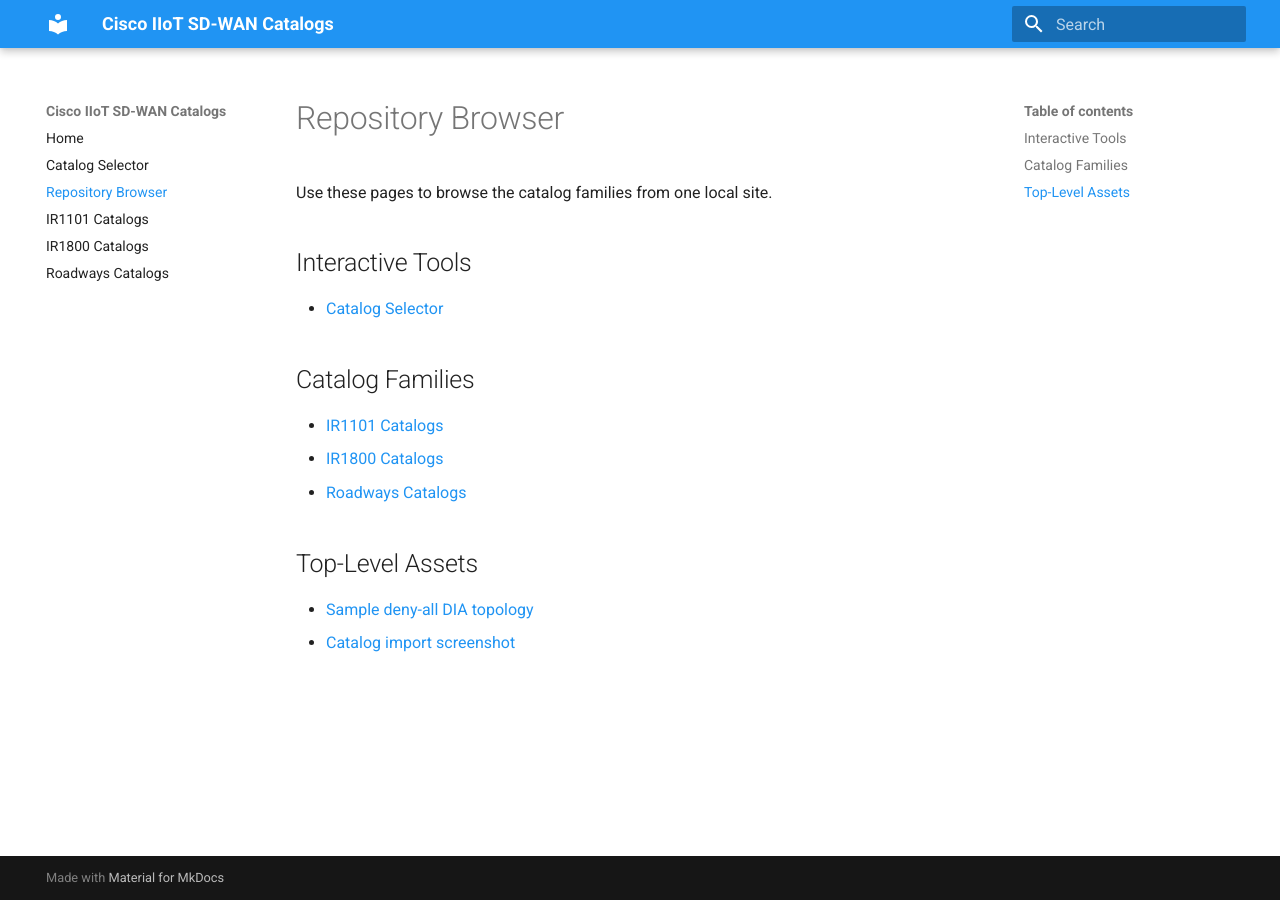
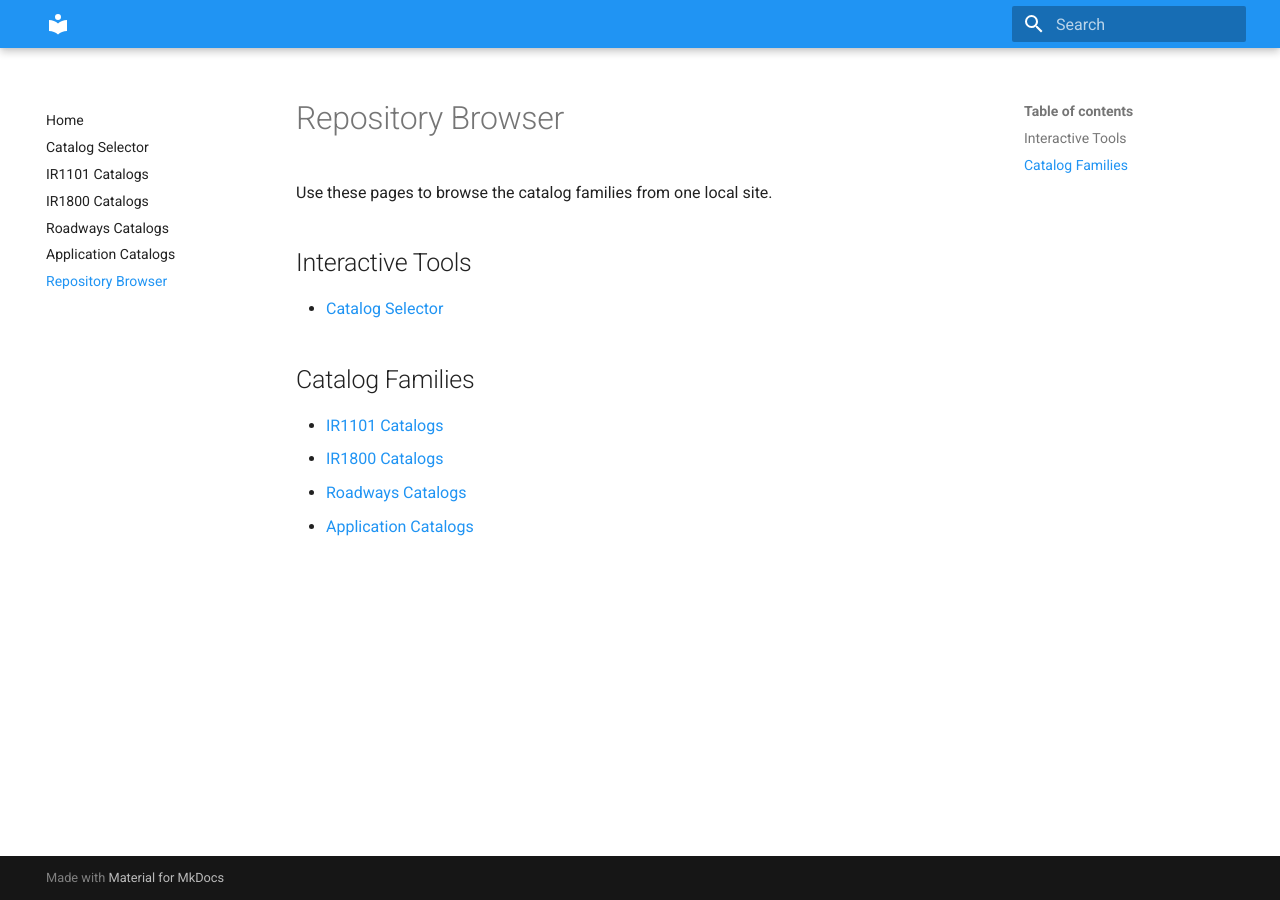
Before and after one commit to jaykhalil/Cisco-IIoT-SD-WAN-Catalogs, an MkDocs documentation site: the page built from docs/repo-browser.md, in a window 1280 px wide. Built offline with MkDocs 1.6.1 and Material for MkDocs 9.7.7, drawn with Linux system fonts in a browser that asks for light colours.

Commit message:
Update docs navigation and browser pages

```diff
--- a/docs/repo-browser.md
+++ b/docs/repo-browser.md
@@ -11,8 +11,4 @@ Use these pages to browse the catalog families from one local site.
 - [IR1101 Catalogs](./ir1101.md)
 - [IR1800 Catalogs](./ir1800.md)
 - [Roadways Catalogs](./roadways.md)
-
-## Top-Level Assets
-
-- [Sample deny-all DIA topology](./metadata/deny-all-topology-for-dia.png)
-- [Catalog import screenshot](./metadata/cg-import.png)
+- [Application Catalogs](./application-catalogs.md)
--- a/mkdocs.yml
+++ b/mkdocs.yml
@@ -1,4 +1,4 @@
-site_name: Cisco IIoT SD-WAN Catalogs
+site_name: ""
 site_description: Local browser for the Cisco IIoT SD-WAN catalog repository
 theme:
   name: material
@@ -19,7 +19,8 @@ exclude_docs: |
 nav:
   - Home: index.md
   - Catalog Selector: catalog-selector.html
-  - Repository Browser: repo-browser.md
   - IR1101 Catalogs: ir1101.md
   - IR1800 Catalogs: ir1800.md
   - Roadways Catalogs: roadways.md
+  - Application Catalogs: application-catalogs.md
+  - Repository Browser: repo-browser.md
```
Also changed, not shown: docs/application-catalogs.md (added, +22 -0 lines), docs/index.md (+1 -1 lines).
